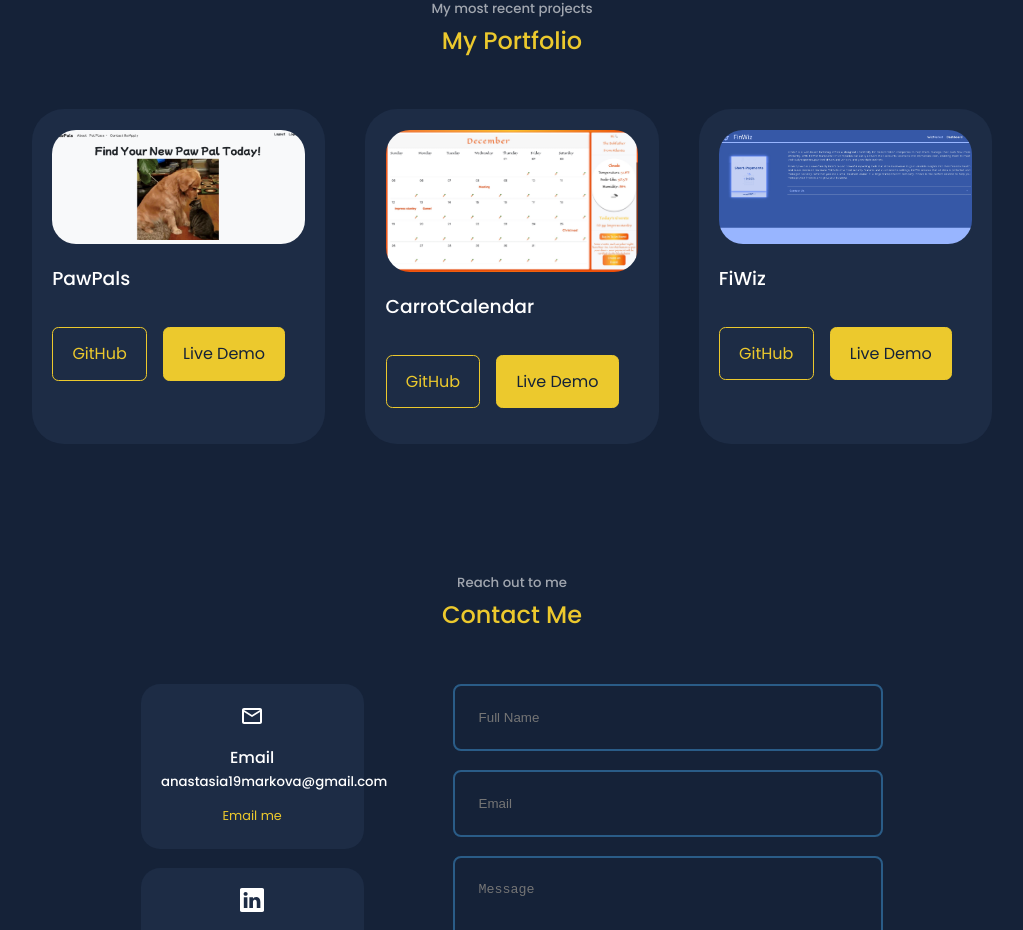
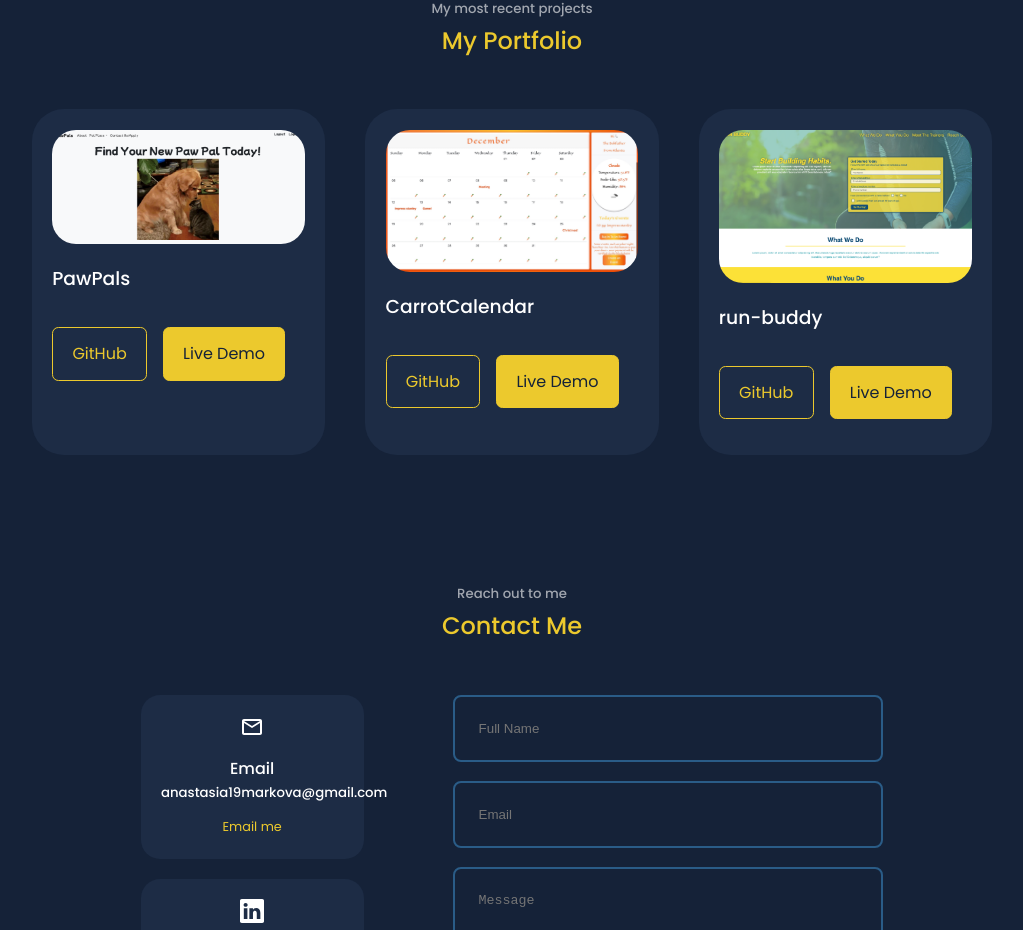
Before and after one commit to mriya20/portfolio, a React (Create React App) app: page / in a window 1280 px wide. Shown: the part 3296-4226 px from the top of the page, without its empty margins (128-1151 px from the left). Built offline with nearby package versions, Linux system fonts and the light colour scheme.

Commit message:
run buddy

```diff
--- a/src/components/Portfolio/Porfolio.jsx
+++ b/src/components/Portfolio/Porfolio.jsx
@@ -26,12 +26,12 @@ const Portfolio = () => {
             toolsUsed: ['NodeJs', 'JQuery', 'Firebase', 'Day.js', 'Bootstrap', 'OpenWeather', 'WorldTime']
         },
         {
-            name: "FiWiz",
-            deployedLink: "https://finwiz.herokuapp.com/",
-            image: require('../../assets/FinWiz.png'),
+            name: "run-buddy",
+            deployedLink: "https://mriya20.github.io/run-buddy/",
+            image: require('../../assets/runbuddy.png'),
             fadeDuration: '1200',
-            description: "FinWiz is a web-based factoring software designed specifically for transportation companies to help them manage their cash flow more efficiently. With FinWiz, transportation companies can easily convert their accounts receivable into immediate cash, enabling them to meet their daily expenses, pay their drivers and vendors, and grow their business. The software streamlines the factoring process, allowing businesses to upload their invoices, track their payments, and manage their cash flow in real-time.",
-            toolsUsed: ['Node.js', 'React.js, Express.js, MongoDB, Regex, GraphQl, JSON Web Tokes, API, Stripe']
+            description: "A website that offers fitness training services.",
+            toolsUsed: ['HTML', 'CSS']
         },
 
 
```
